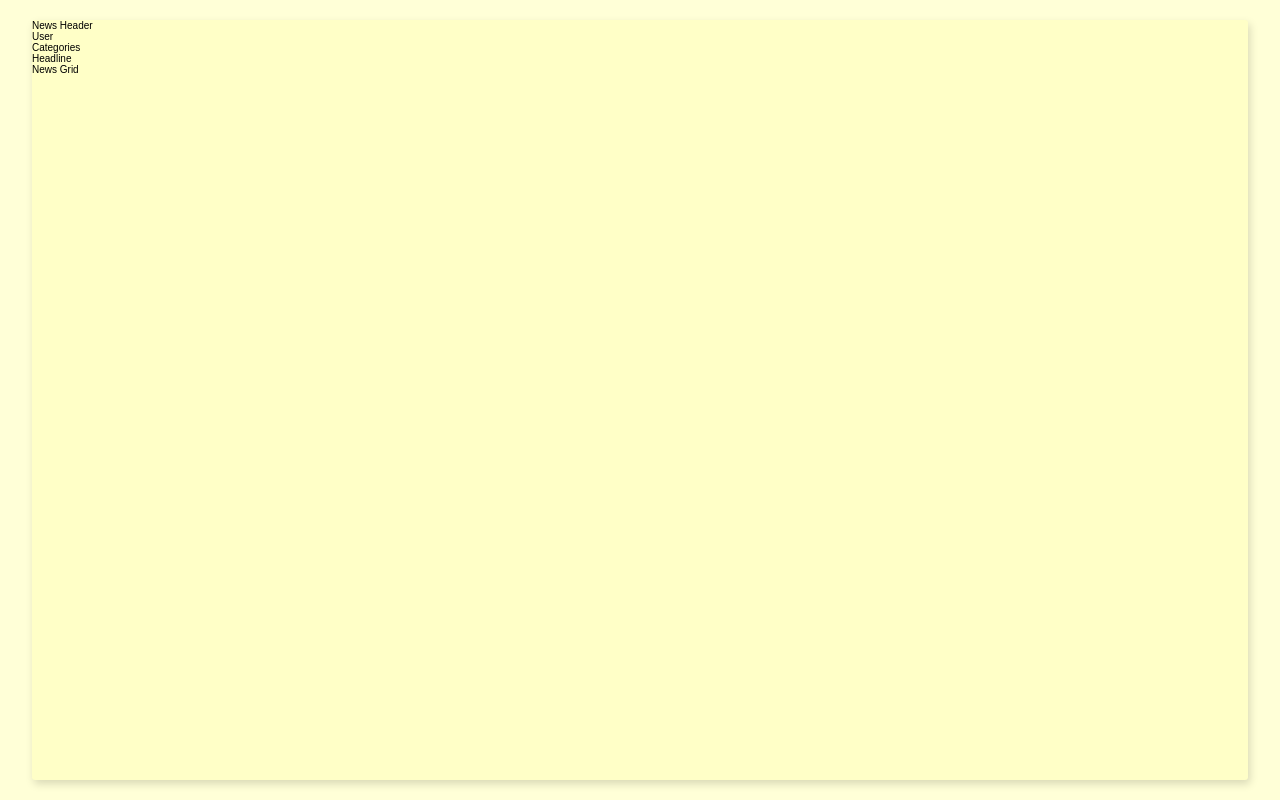
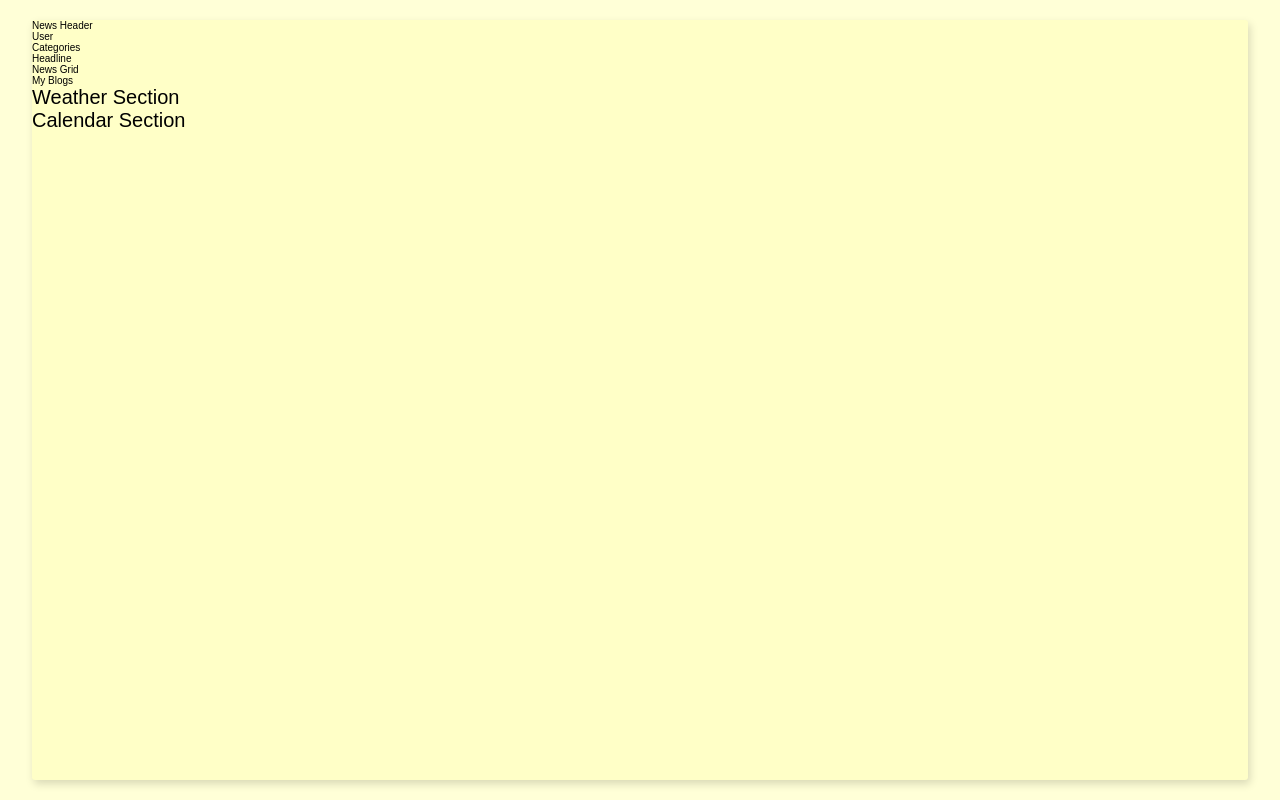
Before and after one commit to Nimira43/Atlas-News, a React (Vite) app: page / in a window 1280 px wide. Built offline with nearby package versions, Linux system fonts and the light colour scheme; a web font is replaced by a local one.

Commit message:
Created Calendar.jsx. Broought new components into News.jsx

```diff
--- /dev/null
+++ b/src/components/Calendar.jsx
@@ -0,0 +1,9 @@
+const Calendar = () => {
+  return (
+    <div>
+      <h1>Calendar Section</h1>
+    </div>
+  )
+}
+
+export default Calendar
--- a/src/components/News.jsx
+++ b/src/components/News.jsx
@@ -1,3 +1,6 @@
+import Calendar from "./Calendar"
+import Weather from "./Weather"
+
 const News = () => {
   return (
     <div className='news'>
@@ -11,6 +14,9 @@ const News = () => {
           <div className="headline">Headline</div>
           <div className="news-grid">News Grid</div>
         </div>
+        <div className="my-blogs">My Blogs</div>
+        <Weather />
+        <Calendar />
       </div>
     </div>
   )
--- /dev/null
+++ b/src/components/Weather.jsx
@@ -0,0 +1,9 @@
+const Weather = () => {
+  return (
+    <div>
+      <h1>Weather Section</h1>
+    </div>
+  )
+}
+
+export default Weather
```
